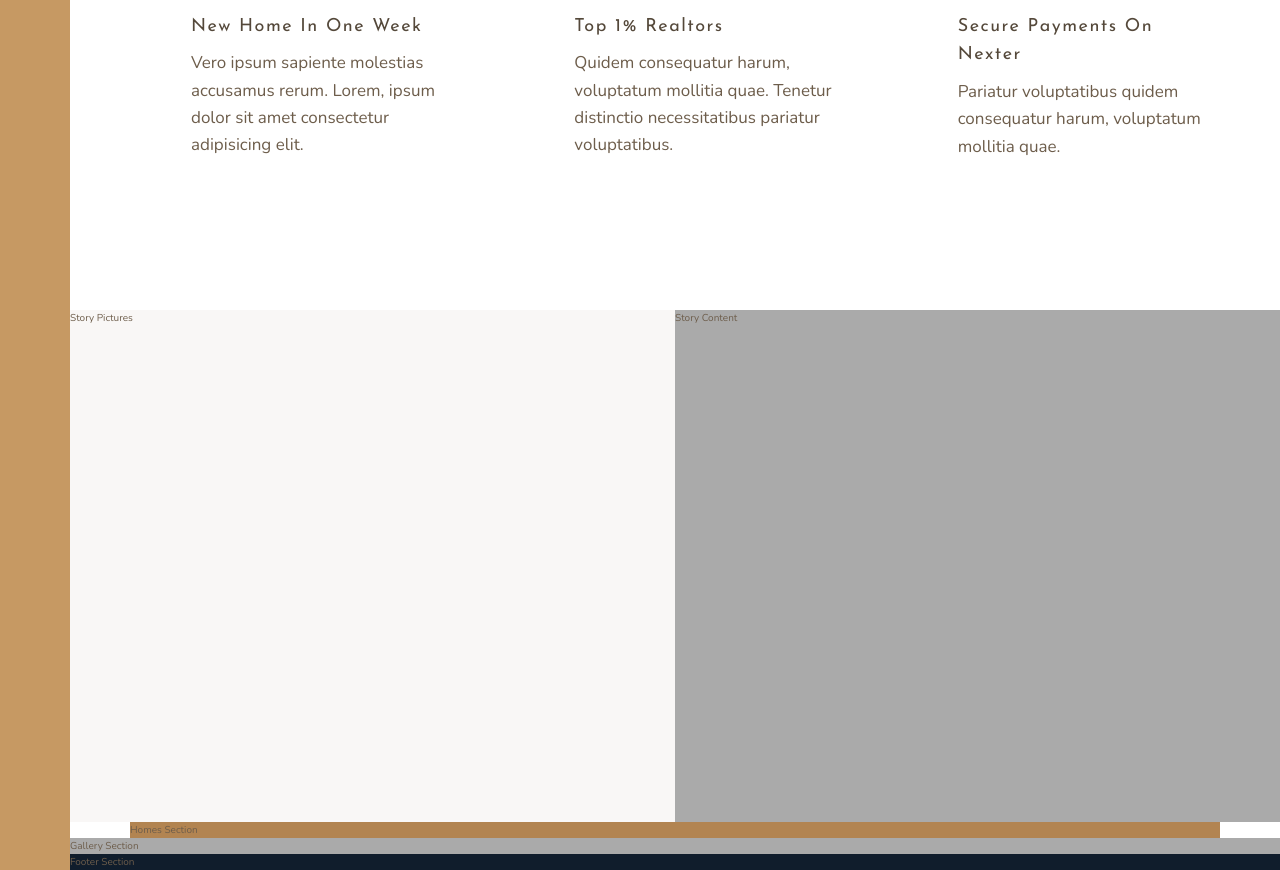
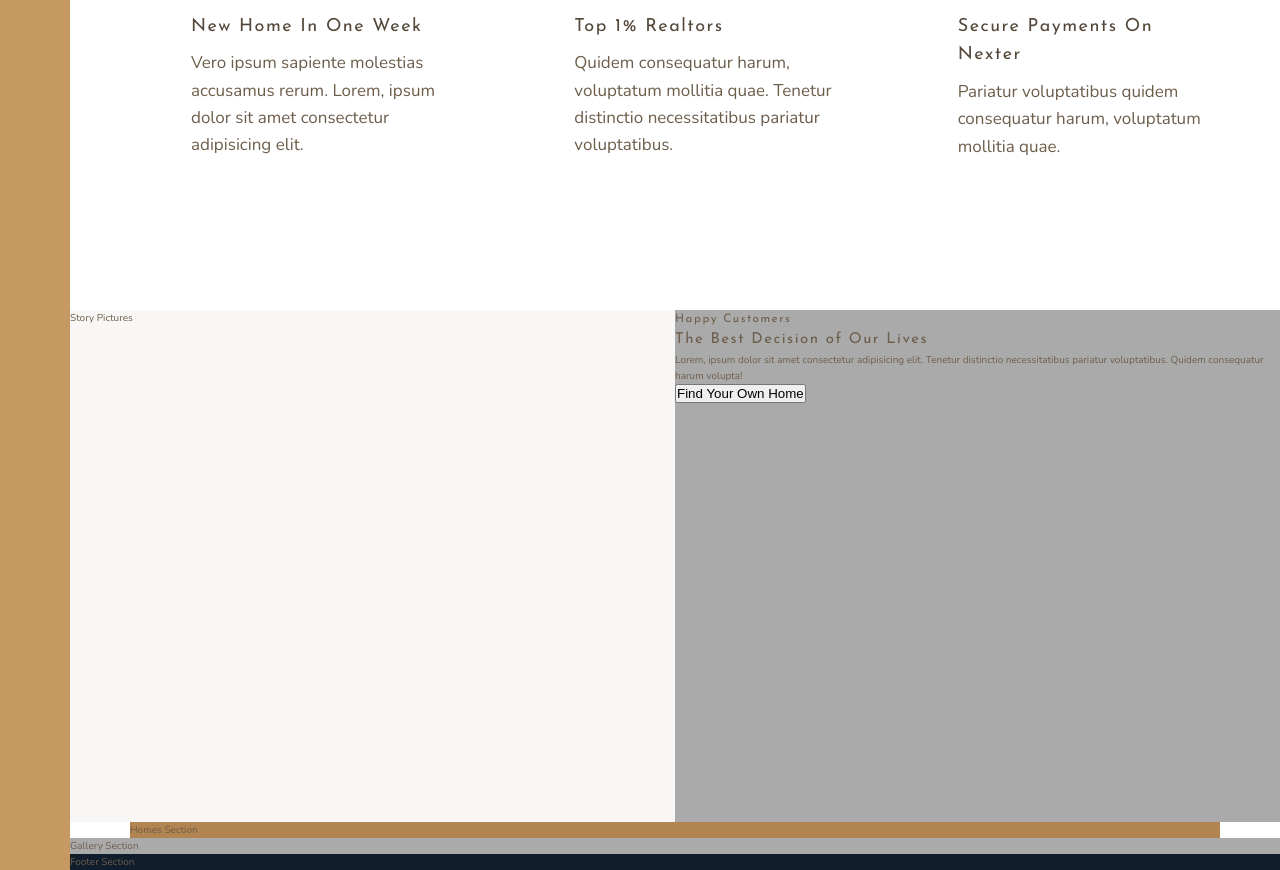
Before and after one commit to Marknjo/nexter, a website built with webpack: page src/index.html in a window 1280 px wide. Shown: the part 983-1853 px from the top of the page. Built offline with nearby package versions, Linux system fonts and the light colour scheme; files whose address does not match are found by name.

Commit message:
Story Content Section HTML markup

```diff
--- a/src/index.html
+++ b/src/index.html
@@ -96,7 +96,16 @@
     <!-- ./End features -->
     <div class="story__pictures">Story Pictures</div>
     <!-- ./End Story pictures -->
-    <div class="story__content">Story Content</div>
+    <div class="story__content">
+      <h3 class="heading-3">Happy Customers</h3>
+      <h2 class="heading-2">The Best Decision of Our Lives</h2>
+      <p class="story__text">
+        Lorem, ipsum dolor sit amet consectetur adipisicing elit. Tenetur
+        distinctio necessitatibus pariatur voluptatibus. Quidem consequatur
+        harum volupta!
+      </p>
+      <button class="btn">Find Your Own Home</button>
+    </div>
     <!-- ./End Story Content -->
     <section class="homes">Homes Section</section>
     <!-- ./End Gallery -->
```
